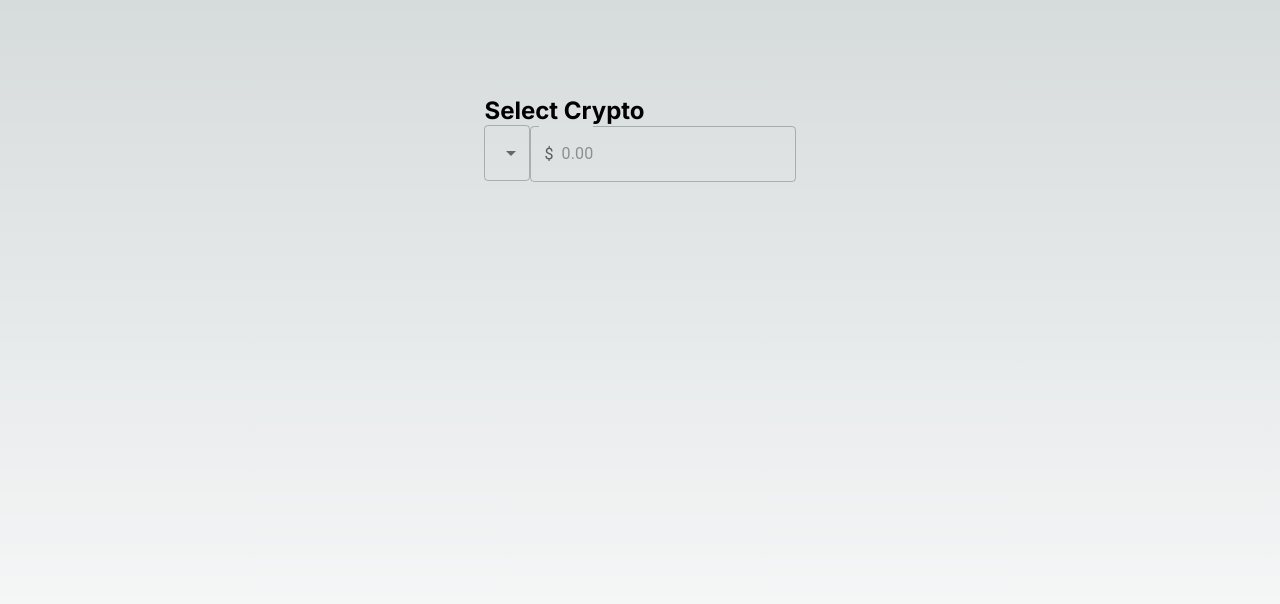
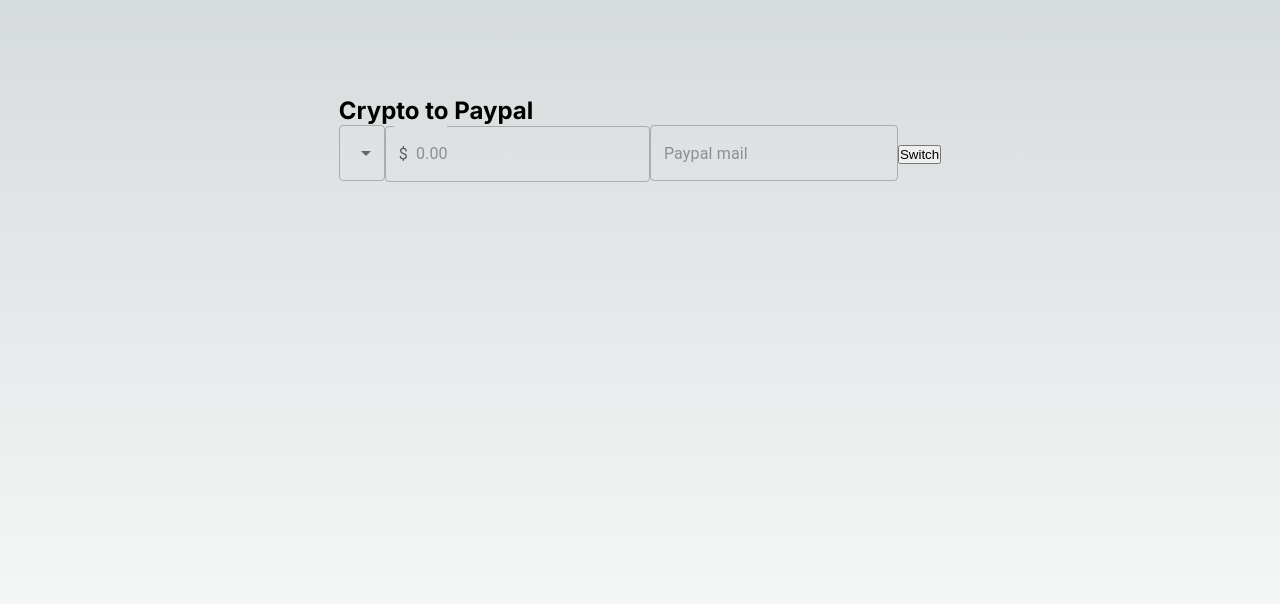
Before and after one commit to MarinJursic/crypto-paypal, a Next.js app: page / in a window 1280 px wide. Shown: the top 604 px of the page. Built offline with nearby package versions, Linux system fonts and the light colour scheme.

Commit message:
Added a switch a function which iterates between crypto to paypal and paypal to crypto functions. Also, added paypal to crypto function.

```diff
--- a/app/page.js
+++ b/app/page.js
@@ -7,21 +7,36 @@
 
 export default function Home() {
   const [crypto, setCrypto] = useState("");
+  const [email, setEmail] = useState("");
+  const [wallet, setWallet] = useState("");
   const [cryptoAmount, setCryptoAmount] = useState(undefined);
+  const [mode, setMode] = useState("crypto");
 
   const handleChange = (prop) => (e) => {
-    if (prop === "crypto") {
+    switch (prop) {
+      case "crypto":
         setCrypto(e.target.value);
-    } else if (prop === "amount") {
+        break;
+      case "amount":
         setCryptoAmount(e.target.value);
+        break;
+      case "email":
+        setEmail(e.target.value);
+        break;
+      case "wallet":
+        setWallet(e.target.value);
+        break;
+      default:
+        break;
     }
   };
 
   return (
     <main className={styles.main}>
       <section className={styles.exchanger}>
+        {mode === "crypto" ? (
           <div className={styles.crypto}>
-          <h2>Select Crypto</h2>
+            <h2>Crypto to Paypal</h2>
             <Select
               labelId="crypto-select-label"
               id="crypto-select"
@@ -37,11 +52,58 @@
               id="outlined-adornment-amount"
               value={cryptoAmount === undefined ? "" : cryptoAmount}
               onChange={handleChange("amount")}
-            startAdornment={<InputAdornment position="start">$</InputAdornment>}
+              startAdornment={
+                <InputAdornment position="start">$</InputAdornment>
+              }
               label="Amount"
               placeholder="0.00"
             />
+            <OutlinedInput
+              id="outlined-adornment-amount"
+              onChange={handleChange("email")}
+              placeholder="Paypal mail"
+            />
+            <button
+              onClick={() =>
+                setMode((prev) => (prev === "crypto" ? "paypal" : "crypto"))
+              }
+            >
+              Switch
+            </button>
           </div>
+        ) : (
+          <div className={styles.crypto}>
+            <h2>Paypal to Crypto</h2>
+            <OutlinedInput
+              id="outlined-adornment-amount"
+              value={cryptoAmount === undefined ? "" : cryptoAmount}
+              onChange={handleChange("amount")}
+              startAdornment={
+                <InputAdornment position="start">$</InputAdornment>
+              }
+              label="Amount"
+              placeholder="0.00"
+            />
+            <Select
+              labelId="crypto-select-label"
+              id="crypto-select"
+              value={crypto}
+              onChange={handleChange("crypto")}
+              className={styles.sel}
+            >
+              <MenuItem value={"BTC"}>BTC</MenuItem>
+              <MenuItem value={"BCH"}>BCH</MenuItem>
+              <MenuItem value={"LTC"}>LTC</MenuItem>
+            </Select>
+
+            <OutlinedInput
+              id="outlined-adornment-amount"
+              onChange={handleChange("wallet")}
+              placeholder="Wallet Address"
+            />
+            <button>Switch</button>
+          </div>
+        )}
       </section>
     </main>
   );
```
Also changed, not shown: 1 other file (tests, documents, lock files or other folders). Lines whose indentation alone changed are shown as unchanged.
